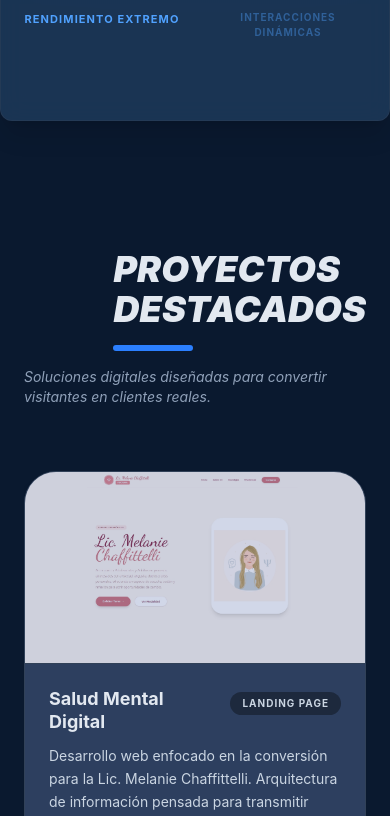
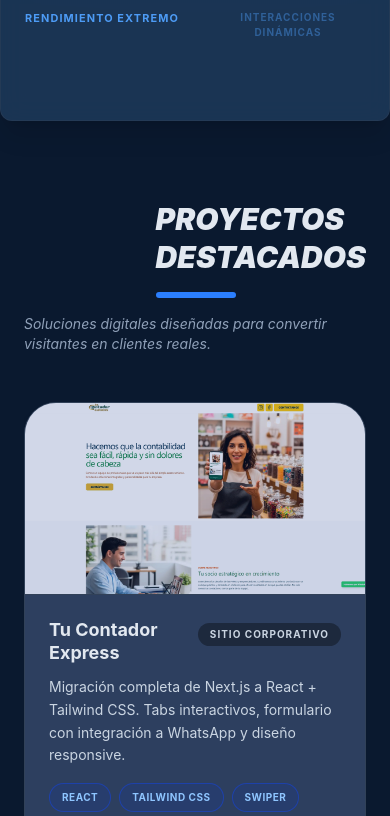
Before and after one commit to leo1099orellana/portafolio-leo, a React (Vite) app: page / in a window 390 px wide. Shown: the part 840-1656 px from the top of the page. Built offline with nearby package versions, Linux system fonts and the light colour scheme.

Commit message:
Arreglo seccion proyectos

```diff
--- a/src/components/Projects.jsx
+++ b/src/components/Projects.jsx
@@ -1,6 +1,6 @@
 import React from 'react';
 import { Swiper, SwiperSlide } from "swiper/react";
-import { Pagination } from "swiper/modules";
+import { Pagination, Autoplay } from "swiper/modules";
 import "swiper/css";
 import "swiper/css/pagination";
 
@@ -10,7 +10,7 @@ const Tag = ({ children }) => (
   </span>
 );
 
-const ProjectCard = ({ title, type, description, image, video, demoLink, codeLink, tags }) => (
+const ProjectCard = ({ title, type, description, image, demoLink, codeLink, tags }) => (
   <div className="flex flex-col bg-[#2d3f5f] border border-slate-700 rounded-[2rem] overflow-hidden shadow-lg h-full">
     <div className="relative w-full h-48 bg-[#233554] overflow-hidden border-b border-slate-700 flex-shrink-0">
       <img src={image} alt={title} className="absolute inset-0 w-full h-full object-cover object-top" />
@@ -36,7 +36,7 @@ const ProjectCard = ({ title, type, description, image, video, demoLink, codeLin
       {(codeLink || demoLink) && (
         <div className="flex items-center justify-between pt-4 border-t border-slate-700">
           {codeLink ? (
-            <a href={codeLink} target="_blank" rel="noopener noreferrer" className="text-slate-200 hover:text-blue-400 font-bold text-sm flex items-center gap-2 transition-colors">
+            <a href={codeLink} target="_blank" rel="noopener noreferrer" className="text-slate-200 hover:text-blue-400 font-bold text-sm transition-colors">
               Código
             </a>
           ) : <div />}
@@ -58,7 +58,6 @@ const Projects = () => {
       type: "Landing Page",
       description: "Desarrollo web enfocado en la conversión para la Lic. Melanie Chaffittelli. Arquitectura de información pensada para transmitir calma y facilitar la reserva de turnos.",
       image: "/salud.jpg",
-      video: null,
       tags: ["React", "Tailwind CSS", "Responsive", "JavaScript"],
       demoLink: "https://web-psicloga.vercel.app",
       codeLink: null
@@ -68,7 +67,6 @@ const Projects = () => {
       type: "Sitio Corporativo",
       description: "Migración completa de Next.js a React + Tailwind CSS. Tabs interactivos, formulario con integración a WhatsApp y diseño responsive.",
       image: "/contador_express.jpg",
-      video: null,
       tags: ["React", "Tailwind CSS", "Swiper", "JavaScript"],
       demoLink: "https://tu-contador-express.vercel.app",
       codeLink: null
@@ -78,7 +76,6 @@ const Projects = () => {
       type: "Sitio Premium",
       description: "Sitio web premium para la consultora Marina Méndez. Estética corporativa impecable para consolidar su presencia digital y proyectar autoridad.",
       image: "/marina.jpg",
-      video: null,
       tags: ["React", "Vite", "Tailwind CSS", "JavaScript"],
       demoLink: "https://marina-mendez-r1v4.vercel.app/",
       codeLink: null
@@ -86,10 +83,13 @@ const Projects = () => {
   ];
 
   return (
-    <section id="proyectos" className="max-w-6xl mx-auto py-32 px-6">
-      <div className="flex flex-col md:flex-row justify-between items-end mb-16 gap-4">
+    <section id="proyectos" className="max-w-6xl mx-auto py-20 px-6">
+
+      <div className="flex flex-col md:flex-row justify-between items-end mb-12 gap-4">
         <div>
-          <h2 className="text-4xl md:text-5xl font-black text-slate-200 mb-4 italic">PROYECTOS<br />DESTACADOS</h2>
+          <h2 className="text-3xl sm:text-4xl md:text-5xl font-black text-slate-200 mb-4 italic leading-tight">
+            PROYECTOS<br />DESTACADOS
+          </h2>
           <div className="w-20 h-1.5 bg-blue-500 rounded-full" />
         </div>
         <p className="max-w-sm text-slate-400 text-sm italic">
@@ -97,23 +97,29 @@ const Projects = () => {
         </p>
       </div>
 
-      {/* Mobile: Swiper */}
       <div className="block md:hidden">
-        <Swiper modules={[Pagination]} pagination={{ clickable: true }} spaceBetween={16} slidesPerView={1} className="pb-12">
+        <Swiper
+          modules={[Pagination, Autoplay]}
+          pagination={{ clickable: true }}
+          autoplay={{ delay: 3000, disableOnInteraction: false }}
+          spaceBetween={16}
+          slidesPerView={1}
+          style={{ paddingBottom: "3rem" }}
+        >
           {projectsData.map((project, index) => (
-            <SwiperSlide key={index}>
+            <SwiperSlide key={index} style={{ height: "auto" }}>
               <ProjectCard {...project} />
             </SwiperSlide>
           ))}
         </Swiper>
       </div>
 
-      {/* Desktop: Grid */}
       <div className="hidden md:grid md:grid-cols-2 gap-8">
         {projectsData.map((project, index) => (
           <ProjectCard key={index} {...project} />
         ))}
       </div>
+
     </section>
   );
 };
```
